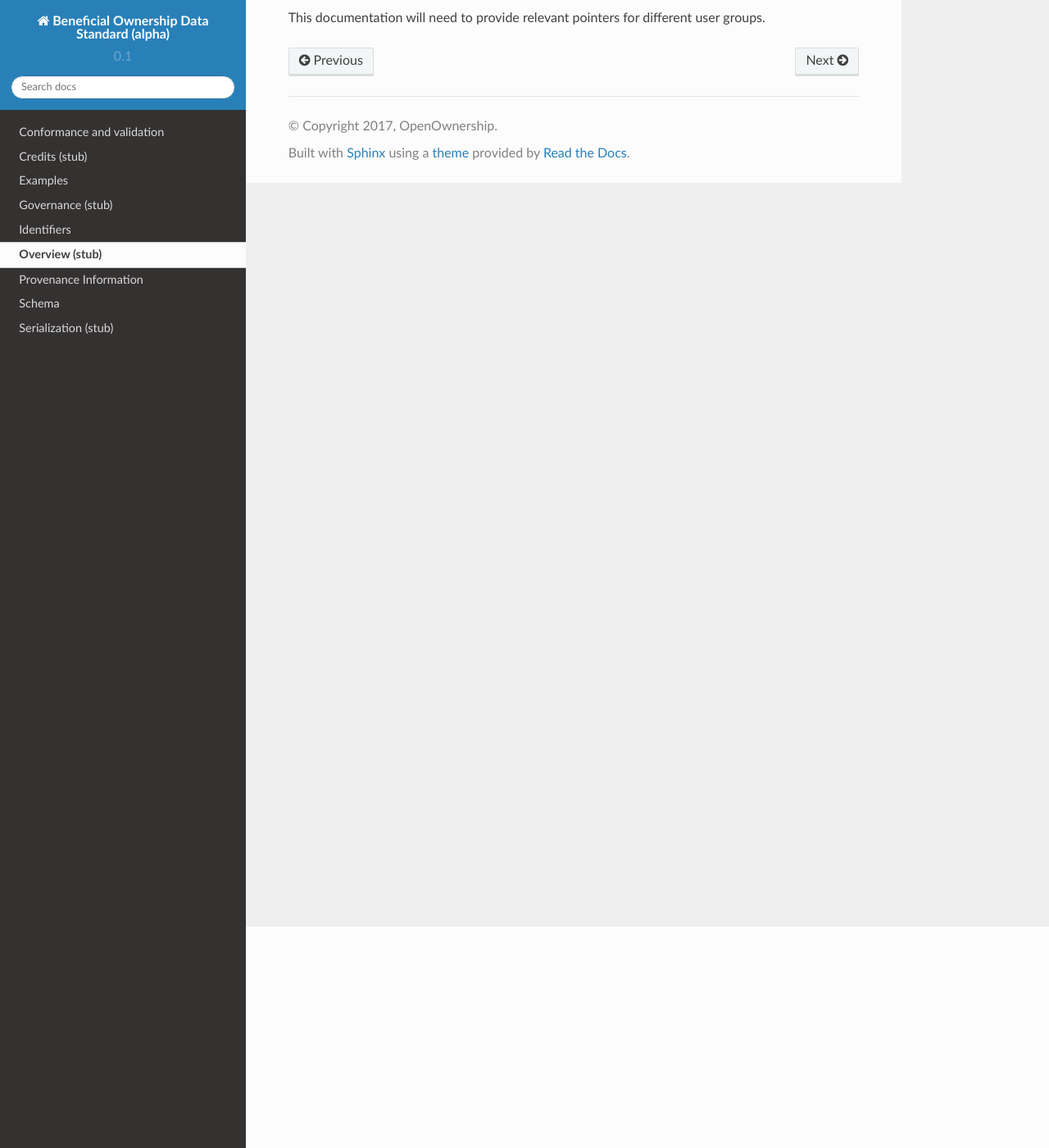
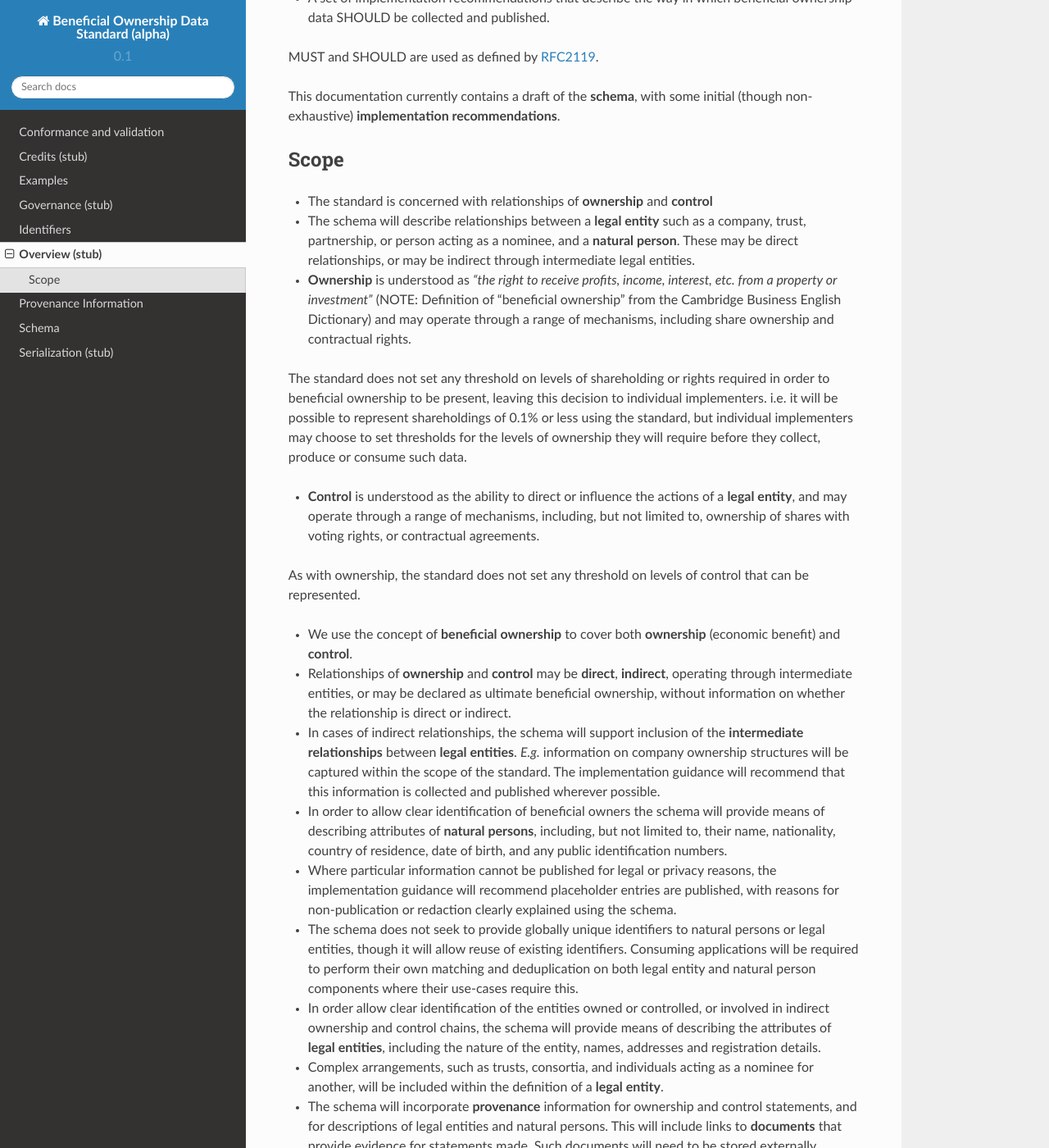
Before and after one commit to openownership/data-standard, a Sphinx documentation site: the page built from docs/overview.md, in a window 1280 px wide and 1400 px high, scrolled down 270 px. Shown: the whole window at 82% size. Built offline with Sphinx 7.4.7 and the Read the Docs theme 2.0.0, drawn with Linux system fonts in a browser that asks for light colours; a script that is not in the unit is left out; some of the changed text lies outside the part shown.

Commit message:
Adding overview

```diff
--- a/docs/overview.md
+++ b/docs/overview.md
@@ -1,9 +1,48 @@
 Overview (stub)
 ========
 
-The standard can be used to guide:
+The beneficial ownership data standard will be made up of two parts:
 
-* Data collection
-* Data publication
+* A data schema that sets out how beneficial ownership data MUST or SHOULD be formatted for interoperability, and that describes the fields of data that systems MUST or SHOULD provide.
 
-This documentation will need to provide relevant pointers for different user groups.
+* A set of implementation recommendations that describe the way in which beneficial ownership data SHOULD be collected and published.
+
+MUST and SHOULD are used as defined by [RFC2119](https://tools.ietf.org/html/rfc2119).
+
+This documentation currently contains a draft of the **schema**, with some initial (though non-exhaustive) **implementation recommendations**.
+
+### Scope
+
+* The standard is concerned with relationships of **ownership** and **control**
+
+* The schema will describe relationships between a **legal entity** such as a company, trust, partnership, or person acting as a nominee, and a **natural person**. These may be direct relationships, or may be indirect through intermediate legal entities.
+
+* **Ownership** is understood as *"the right to receive profits, income, interest, etc. from a property or investment"* (NOTE:  Definition of “beneficial ownership” from the Cambridge Business English Dictionary) and may operate through a range of mechanisms, including share ownership and contractual rights.
+
+The standard does not set any threshold on levels of shareholding or rights required in order to beneficial ownership to be present, leaving this decision to individual implementers. i.e. it will be possible to represent shareholdings of 0.1% or less using the standard, but individual implementers may choose to set thresholds for the levels of ownership they will require before they collect, produce or consume such data.
+
+* **Control** is understood as the ability to direct or influence the actions of a **legal entity**, and may operate through a range of mechanisms, including, but not limited to, ownership of shares with voting rights, or contractual agreements.
+
+As with ownership, the standard does not set any threshold on levels of control that can be represented.
+
+* We use the concept of **beneficial ownership** to cover both **ownership** (economic benefit) and **control**.
+
+* Relationships of **ownership** and **control** may be **direct**, **indirect**, operating through intermediate entities, or may be declared as ultimate beneficial ownership, without information on whether the relationship is direct or indirect.
+
+* In cases of indirect relationships, the schema will support inclusion of the **intermediate relationships** between **legal entities**. *E.g.* information on company ownership structures will be captured within the scope of the standard. The implementation guidance will recommend that this information is collected and published wherever possible.
+
+* In order to allow clear identification of beneficial owners the schema will provide means of describing attributes of **natural persons**, including, but not limited to, their name, nationality, country of residence, date of birth, and any public identification numbers.
+
+* Where particular information cannot be published for legal or privacy reasons, the implementation guidance will recommend placeholder entries are published, with reasons for non-publication or redaction clearly explained using the schema.
+
+* The schema does not seek to provide globally unique identifiers to natural persons or legal entities, though it will allow reuse of existing identifiers. Consuming applications will be required to perform their own matching and deduplication on both legal entity and natural person components where their use-cases require this.
+
+* In order allow clear identification of the entities owned or controlled, or involved in indirect ownership and control chains, the schema will provide means of describing the attributes of **legal entities**, including the nature of the entity, names, addresses and registration details.
+
+* Complex arrangements, such as trusts, consortia, and individuals acting as a nominee for another, will be included within the definition of a **legal entity**.
+
+* The schema will incorporate **provenance** information for ownership and control statements, and for descriptions of legal entities and natural persons. This will include links to **documents** that provide evidence for statements made. Such documents will need to be stored externally.
+
+* The schema is intended for exchange of **open data**. Data publishers and consumers will need to independently consider the legal regime around the publication or use of any personally identifying information covered by the standard.
+
+* The implementation guidance will describe how to provide **bulk data** and **API access** to aggregated beneficial ownership information. It will not describe advanced API patterns such as querying, or retrieval of a sub-set of all records (with the exception of fetching all records changed since a given date).
```
